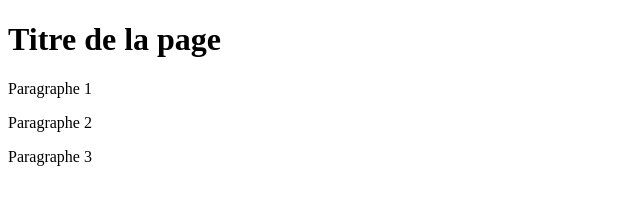
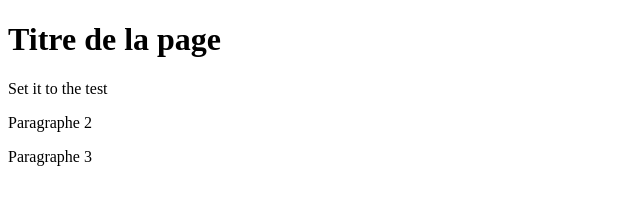
Before and after one commit to GabrielHuyard/tutoGit, a plain HTML site: page index.html in a window 1280 px wide. Shown: the full height of the page, 0-640 px from the left. Drawn offline with Linux system fonts and the light colour scheme.

Commit message:
Initialisation projet première Modification

```diff
--- a/index.html
+++ b/index.html
@@ -7,7 +7,7 @@
 </head>
 <body>
     <h1>Titre de la page</h1>
-    <p>Paragraphe 1</p>
+    <p>Set it to the test</p>
     <p>Paragraphe 2</p>
     <p>Paragraphe 3</p>
 </body>
```
